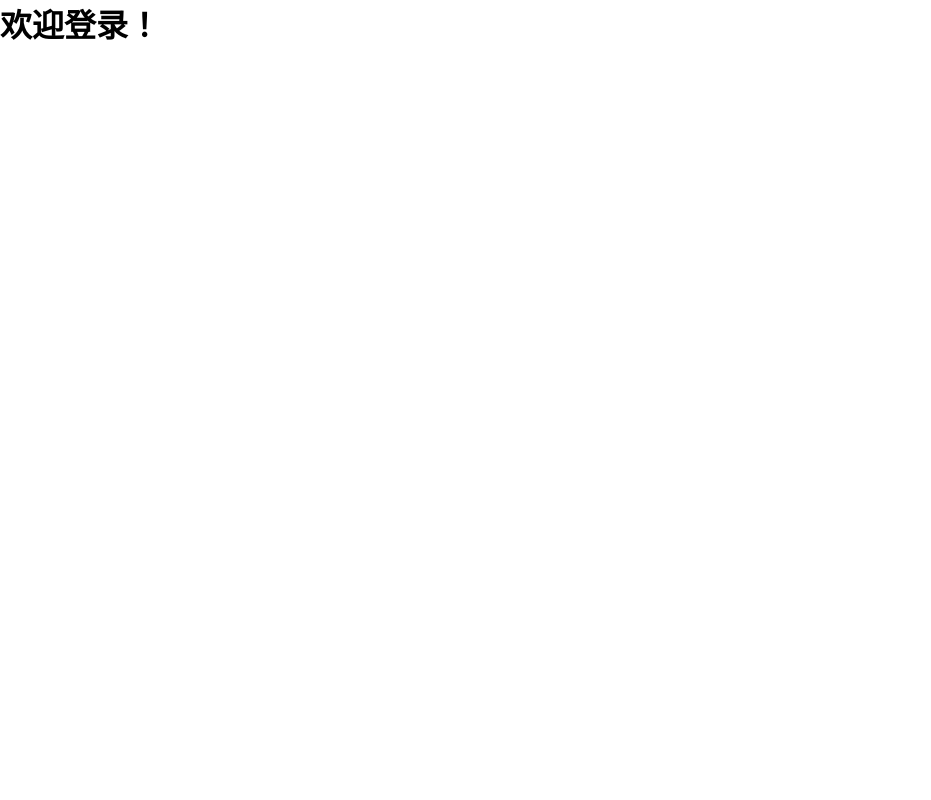
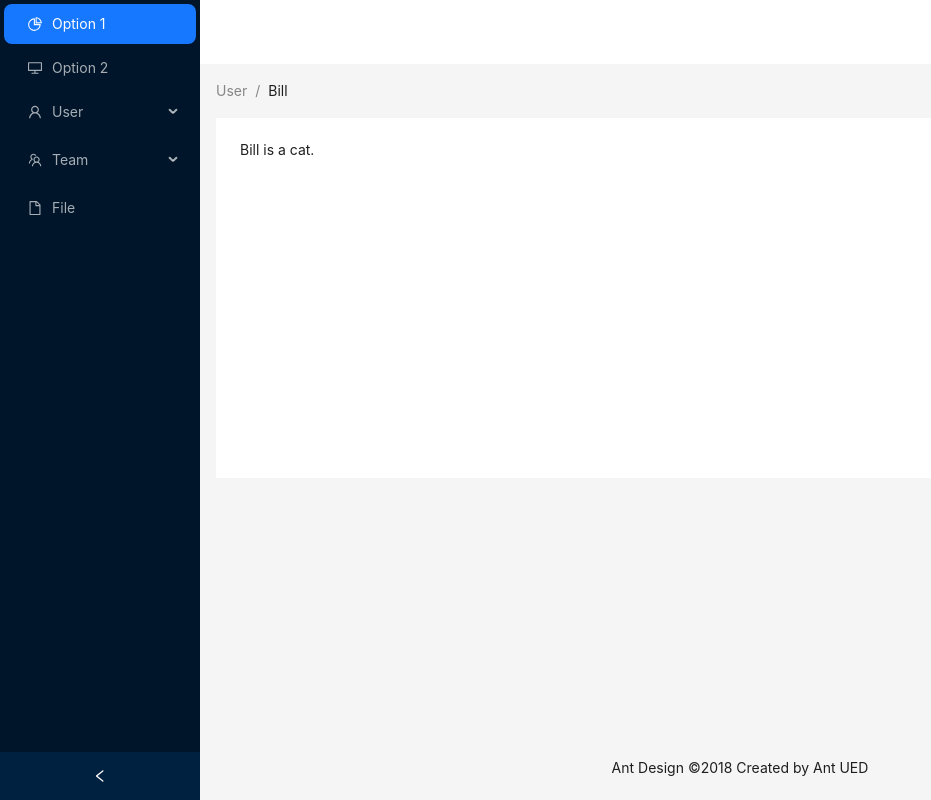
Before and after one commit to B022MC/moonlight_admin, a Vue app: page /#/home in a window 1280 px wide. Shown: the whole page, without its empty margins (0-931 px from the left). Built offline with nearby package versions, Linux system fonts and the light colour scheme.

Commit message:
feat:  重构首页显示 使用ant design vue

```diff
--- a/package.json
+++ b/package.json
@@ -10,6 +10,7 @@
   },
   "dependencies": {
     "@element-plus/icons-vue": "^2.1.0",
+    "ant-design-vue": "^4.0.3",
     "axios": "^1.5.0",
     "element-plus": "^2.3.12",
     "js-cookie": "^3.0.5",
@@ -20,7 +21,8 @@
     "qs": "^6.11.2",
     "vant": "^4.6.7",
     "vue": "^3.3.4",
-    "vue-router": "^4.2.4"
+    "vue-router": "^4.2.4",
+    "vuex": "^4.0.2"
   },
   "devDependencies": {
     "@types/js-cookie": "^3.0.1",
--- a/src/api/config.ts
+++ b/src/api/config.ts
@@ -50,7 +50,7 @@
 );
 
 // 示例用法
-axios.get('/api/some-endpoint')
+/*axios.get('/api/some-endpoint')
     .then((response: AxiosResponse<ApiResponse>) => {
         // 这里的 response 包含了正确解析的响应数据
         console.log('响应数据:', response);
@@ -58,6 +58,6 @@
     .catch((error) => {
         // 在这里处理请求错误
         console.error('请求错误:', error);
-    });
+    });*/
 
 export default Service
--- /dev/null
+++ b/src/layout/sider/sider.vue
@@ -0,0 +1,57 @@
+/**
+* @author  B022MC
+* @date  2023/9/16 16:50
+* @Software: WebStorm moonlight_admin
+* @version 1.0
+*/
+
+<template>
+  <div class="logo"/>
+  <a-menu v-model:selectedKeys="selectedKeys" theme="dark" mode="inline">
+    <a-menu-item key="1">
+      <pie-chart-outlined/>
+      <span>Option 1</span>
+    </a-menu-item>
+    <a-menu-item key="2">
+      <desktop-outlined/>
+      <span>Option 2</span>
+    </a-menu-item>
+    <a-sub-menu key="sub1">
+      <template #title>
+            <span>
+              <user-outlined/>
+              <span>User</span>
+            </span>
+      </template>
+      <a-menu-item key="3">Tom</a-menu-item>
+      <a-menu-item key="4">Bill</a-menu-item>
+      <a-menu-item key="5">Alex</a-menu-item>
+    </a-sub-menu>
+    <a-sub-menu key="sub2">
+      <template #title>
+            <span>
+              <team-outlined/>
+              <span>Team</span>
+            </span>
+      </template>
+      <a-menu-item key="6">Team 1</a-menu-item>
+      <a-menu-item key="8">Team 2</a-menu-item>
+    </a-sub-menu>
+    <a-menu-item key="9">
+      <file-outlined/>
+      <span>File</span>
+    </a-menu-item>
+  </a-menu>
+</template>
+<script lang="ts" setup>
+import {
+  PieChartOutlined,
+  DesktopOutlined,
+  UserOutlined,
+  TeamOutlined,
+  FileOutlined,
+} from '@ant-design/icons-vue';
+import {ref} from "vue";
+
+const selectedKeys = ref<string[]>(['1']);
+</script>
--- /dev/null
+++ b/src/store/index.ts
@@ -0,0 +1,30 @@
+/**
+ * @author  B022MC
+ * @date  2023/9/18 15:26
+ * @Software: WebStorm moonlight_admin
+ * @version 1.0
+ */
+import {createStore} from 'vuex'
+
+export default createStore({
+        state: {
+            collapsed: true,         // 初始状态为不折叠
+            openKeys: [],             // 初始打开的菜单项
+            preOpenKeys: [],          // 预打开的菜单项
+            selectedKeys: ['1'],      // 初始选择
+        },
+        mutations: {
+            toggleCollapsed(state) {
+                state.collapsed = !state.collapsed;
+                state.openKeys = state.collapsed ? [] : state.preOpenKeys;
+                // 其他 mutations...
+            },
+            // actions: {
+            //     // actions...
+            // },
+            // modules: {
+            //     // modules...
+            // },
+        },
+    }
+)
--- /dev/null
+++ b/src/store/menu.ts
@@ -0,0 +1,6 @@
+/**
+ * @author  B022MC
+ * @date  2023/9/18 15:33
+ * @Software: WebStorm moonlight_admin
+ * @version 1.0
+ */
--- a/src/view/Home/Home.vue
+++ b/src/view/Home/Home.vue
@@ -4,14 +4,45 @@
 * @Software: WebStorm moonlight_admin
 * @version 1.0
 */
-<script setup lang="ts">
 
+<script lang="ts" setup>
+import { ref } from 'vue';
+import a_sider from '../../layout/sider/sider.vue'
+const collapsed = ref<boolean>(false);
 </script>
+<style scoped>
+#components-layout-demo-side .logo {
+  height: 32px;
+  margin: 16px;
+  background: rgba(255, 255, 255, 0.3);
+}
 
+.site-layout .site-layout-background {
+  background: #fff;
+}
+[data-theme='dark'] .site-layout .site-layout-background {
+  background: #141414;
+}
+</style>
 <template>
-  <h1>欢迎登录！</h1>
+    <a-layout style="min-height: 100vh">
+      <a-layout-sider  v-model:collapsed="collapsed" collapsible>
+          <a_sider/>
+      </a-layout-sider>
+      <a-layout>
+        <a-layout-header style="background: #fff; padding: 0" />
+        <a-layout-content style="margin: 0 16px">
+          <a-breadcrumb style="margin: 16px 0">
+            <a-breadcrumb-item>User</a-breadcrumb-item>
+            <a-breadcrumb-item>Bill</a-breadcrumb-item>
+          </a-breadcrumb>
+          <div :style="{ padding: '24px', background: '#fff', minHeight: '360px' }">
+            Bill is a cat.
+          </div>
+        </a-layout-content>
+        <a-layout-footer style="text-align: center">
+          Ant Design ©2018 Created by Ant UED
+        </a-layout-footer>
+      </a-layout>
+    </a-layout>
 </template>
-
-<style scoped>
-
-</style>
--- a/vite.config.ts
+++ b/vite.config.ts
@@ -7,6 +7,9 @@
 import {resolve} from 'path';
 // https://vitejs.dev/config/
 export default defineConfig({
+  server: {
+    port: 3000,
+  },
   // ...
   plugins: [
     // ...
@@ -20,7 +23,7 @@
   ],
   resolve: {
     alias: {
-      '@': resolve(__dirname,'src')
+      '@': resolve(__dirname,'./src')
     },
     extensions: ['.js','.ts','.jsx','.tsx','.json','.vue']
   },
```
Also changed, not shown: components.d.ts (+17 -0 lines), src/layout/header/header.vue (added, +15 -0 lines), src/main.ts (+7 -1 lines), 2 other files (tests, documents, lock files or other folders).
